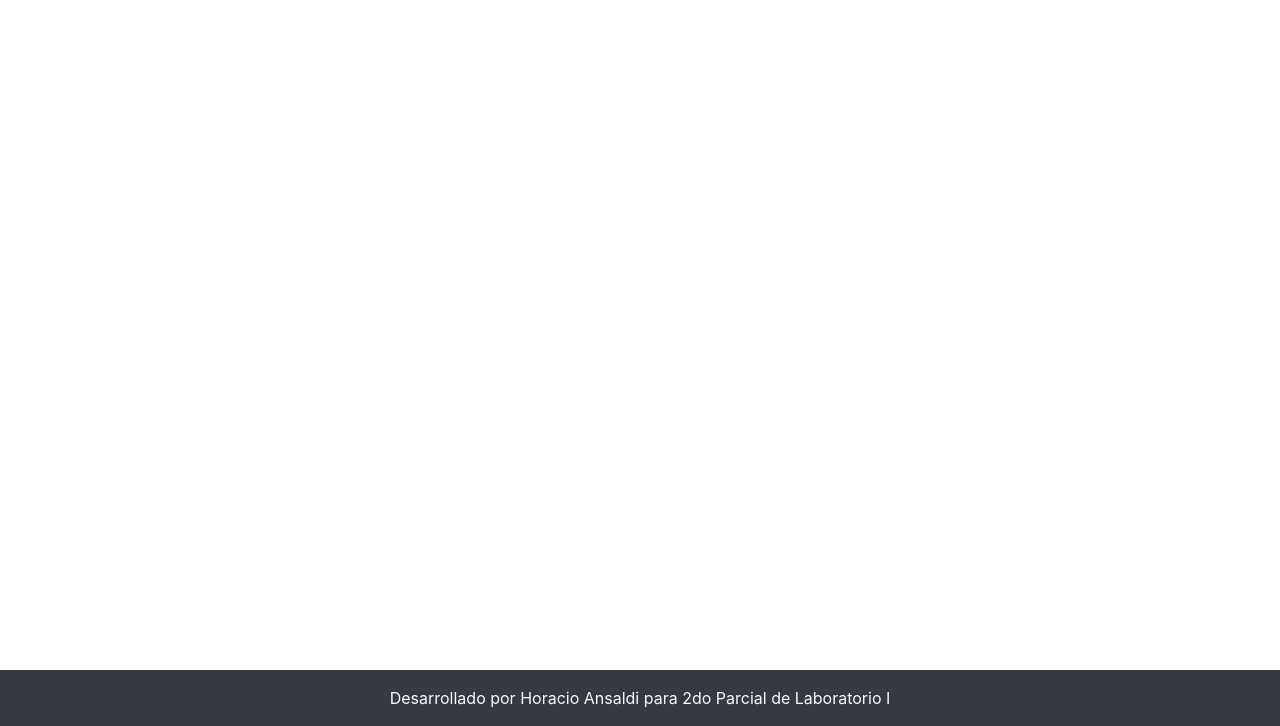
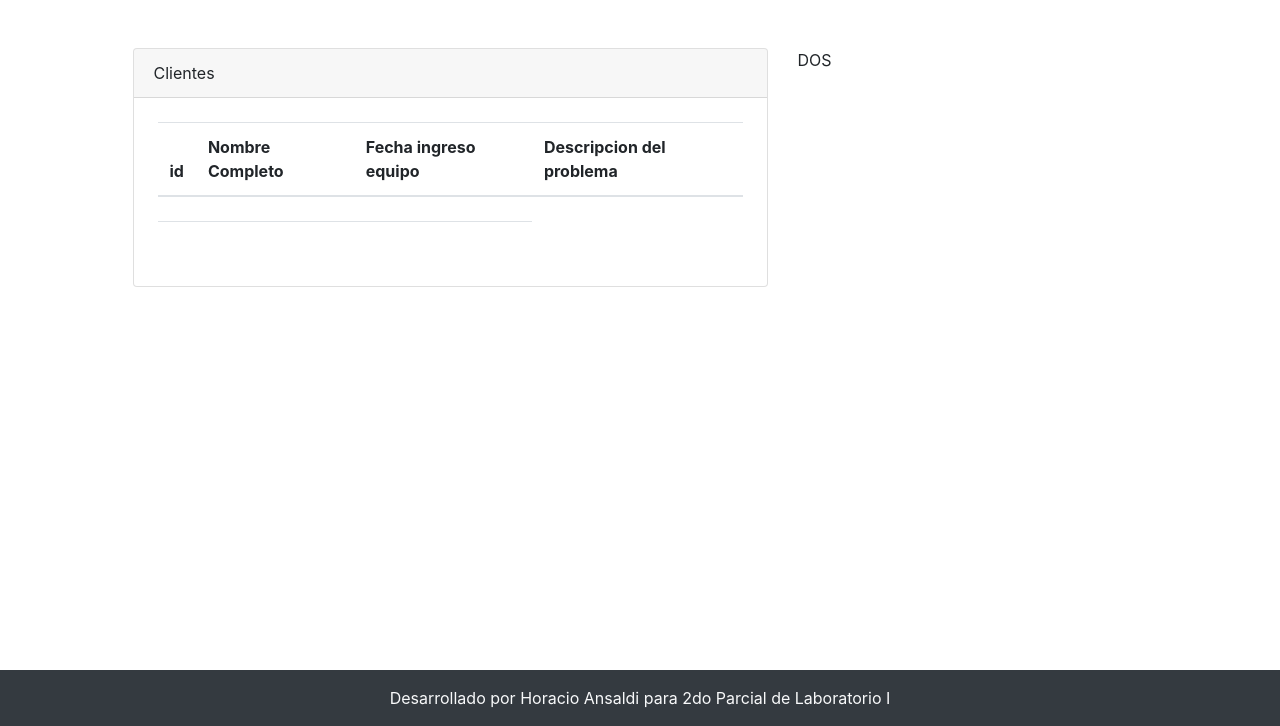
Before and after one commit to horaco11/asistencia-tecnica, a PHP site: page / in a window 1280 px wide. Shown: the part 74-800 px from the top of the page. Run offline with PHP 8.4, Linux system fonts and the light colour scheme; lists and menus that the app fills with data are empty.

Commit message:
modelado de tabla en php

```diff
--- a/index.php
+++ b/index.php
@@ -1,3 +1,44 @@
 <?php include 'template/header.php' ?>
 
+<div class="container mt-5">
+    <div class="row justify-content-center">
+        <div class="col-md-7">
+            <div class="card">
+                <div class="card-header">
+                    Clientes
+                </div>
+                <div class="p-4">
+                    <table class="table align-middle">
+                        <thead>
+                            <tr>
+                                <th>id</th>
+                                <th>Nombre Completo</th>
+                                <th>Fecha ingreso equipo</th>
+                                <th>Descripcion del problema</th>
+                            </tr>
+                        </thead>
+                        <tbody>
+                            <tr>
+                                <td scope="row"></td>
+                                <td></td>
+                                <td></td>
+                            </tr>
+                            <tr>
+                                <td scope="row"></td>
+                                <td></td>
+                                <td></td>
+                            </tr>
+                        </tbody>
+                    </table>
+                </div>
+            </div>
+
+        </div>
+        <div class="col-md-4">
+            DOS
+
+        </div>
+    </div>
+</div>
+
 <?php include 'template/footer.php' ?>
```
